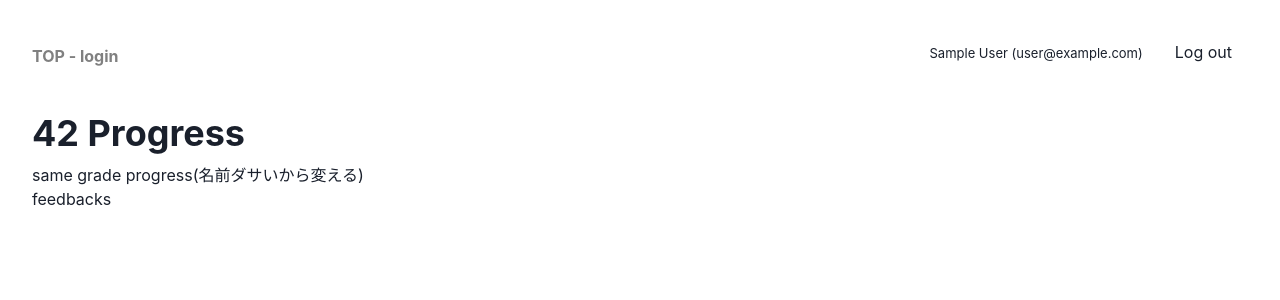
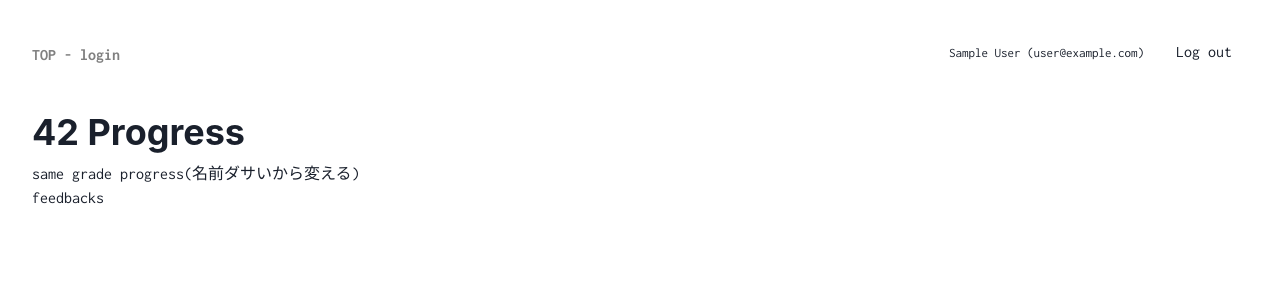
Before and after one commit to yshima42/42feedback-migration, a Next.js app: page / in a window 1280 px wide. Shown: the top 300 px of the page. Built offline with nearby package versions, Linux system fonts and the light colour scheme; no server answers; sample sign-in values are in the browser's storage.

Commit message:
feat: フォントを変更できるようにした

```diff
--- a/package.json
+++ b/package.json
@@ -13,7 +13,7 @@
     "@chakra-ui/react": "^2.4.9",
     "@emotion/react": "^11.10.5",
     "@emotion/styled": "^11.10.5",
-    "@next/font": "13.1.5",
+    "@next/font": "^13.1.6",
     "@types/node": "18.11.18",
     "@types/react": "18.0.27",
     "@types/react-dom": "18.0.10",
--- a/src/pages/_app.tsx
+++ b/src/pages/_app.tsx
@@ -3,9 +3,15 @@ import { ChakraProvider } from "@chakra-ui/react";
 import { SessionProvider } from "next-auth/react";
 import { AppProps } from "next/app";
 import "bootstrap/dist/css/bootstrap.css";
+import { Inconsolata } from "@next/font/google";
+
+// 参考1: https://nextjs.org/docs/basic-features/font-optimization
+// 参考2: https://www.youtube.com/watch?v=L8_98i_bMMA&ab_channel=LeeRobinson
+const inconsolata = Inconsolata({ subsets: ["latin"], weight: ["400", "700"] });
 
 const App = ({ Component, pageProps }: AppProps) => {
   return (
+    <main className={inconsolata.className}>
       <SessionProvider session={pageProps.session}>
         <ChakraProvider>
           <AuthGuard>
@@ -13,6 +19,7 @@ const App = ({ Component, pageProps }: AppProps) => {
           </AuthGuard>
         </ChakraProvider>
       </SessionProvider>
+    </main>
   );
 };
 
```
Also changed, not shown: 1 other file (tests, documents, lock files or other folders). Lines whose indentation alone changed are shown as unchanged.
